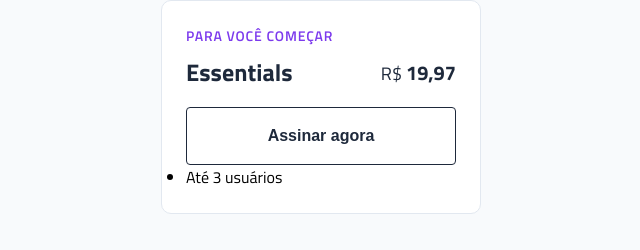
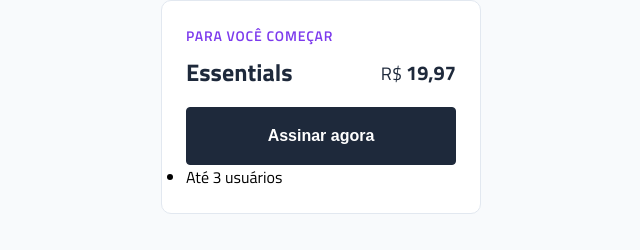
Before and after one commit to leticea/pricing-table, a plain HTML site: page index.html in a window 1280 px wide. In both pictures the pointer is over the button "Assinar agora". Shown: the whole page, without its empty margins (319-959 px from the left). Drawn offline with Linux system fonts and the light colour scheme; some icons are missing.

Commit message:
feat(style.css): button styles

```diff
--- a/style.css
+++ b/style.css
@@ -91,3 +91,9 @@ button {
   color: var(--color-gray-800);
   cursor: pointer;
 }
+
+button.primary:hover {
+  background-color: var(--color-gray-800);
+  color: var(--color-white);
+  transition: all 0.2s ease;
+}
```
